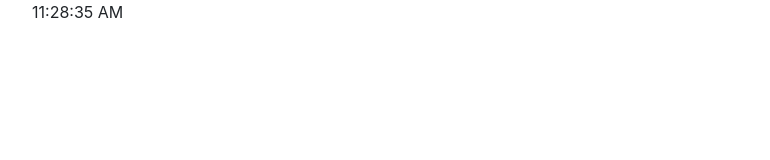
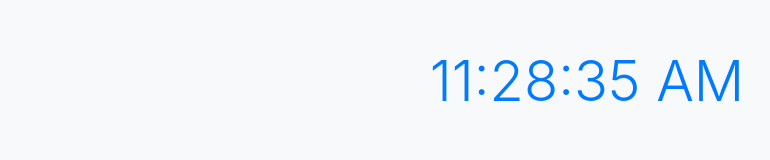
Before and after one commit to Deshmukh2151/core-js-task, a plain HTML site: page digital time/digital.html in a window 1280 px wide. Shown: the whole page, without its empty margins (53-823 px from the left). Drawn offline with nearby package versions, Linux system fonts and the light colour scheme.

Commit message:
add style

```diff
--- a/digital time/digital.html
+++ b/digital time/digital.html
@@ -11,7 +11,7 @@
     />
   </head>
   <body>
-    <div class="container">
+    <div class="container-fluid bg-light text-primary display-4 text-center p-5">
       <div id="digitalClock" onload="currentTime()"></div>
     </div>
 
@@ -22,12 +22,23 @@
       function currentTime() {
         var date = new Date();
         var hours = date.getHours();
-        var minuts = date.getMinutes();
+        var minute = date.getMinutes();
         var second = date.getSeconds();
         var session = "AM";
 
+        if (hours === 0) {
+          hours = 12;
+        }
+        if (hours > 12) {
+          hours = hours - 12;
+          session = "PM";
+        }
 
-        var time = hours + ":" + minuts + ":" + second + " " + session;
+        hours = hours < 10 ? "0" + hours : hours;
+        minute = minute < 10 ? "0" + minute : minute;
+        second = second < 10 ? "0" + second : second;
+
+        var time = hours + ":" + minute + ":" + second + " " + session;
         // var time=`{${housr} :  ${minuts} :  ${second} :  ${session}}`
 
         document.getElementById("digitalClock").innerText = time;
```
